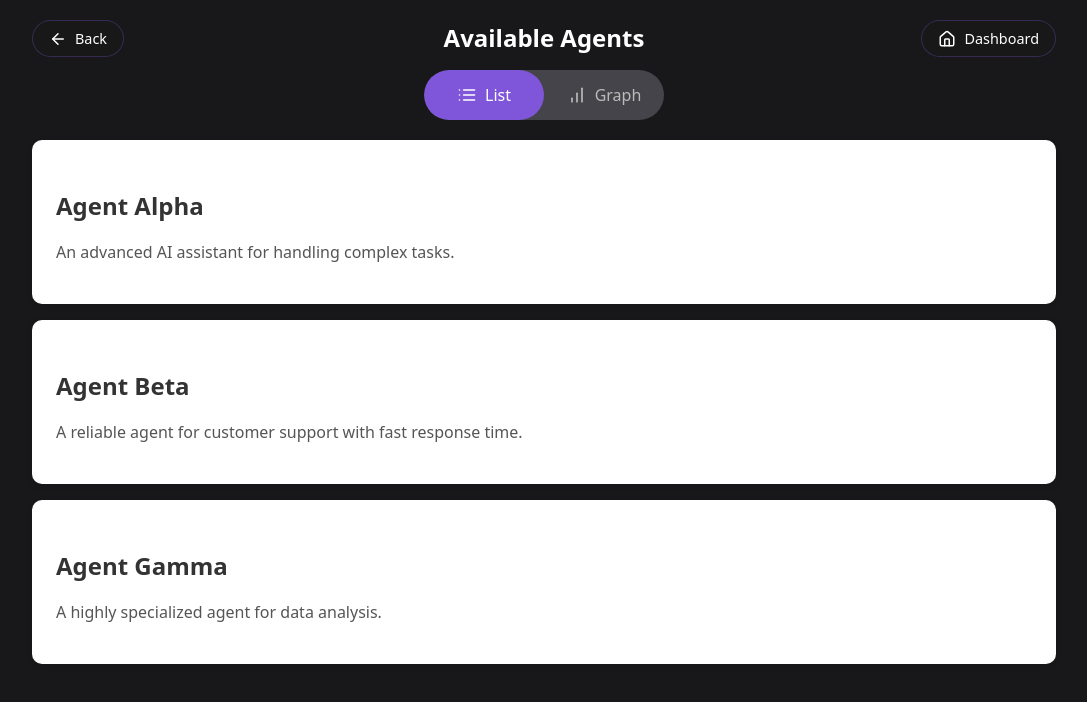
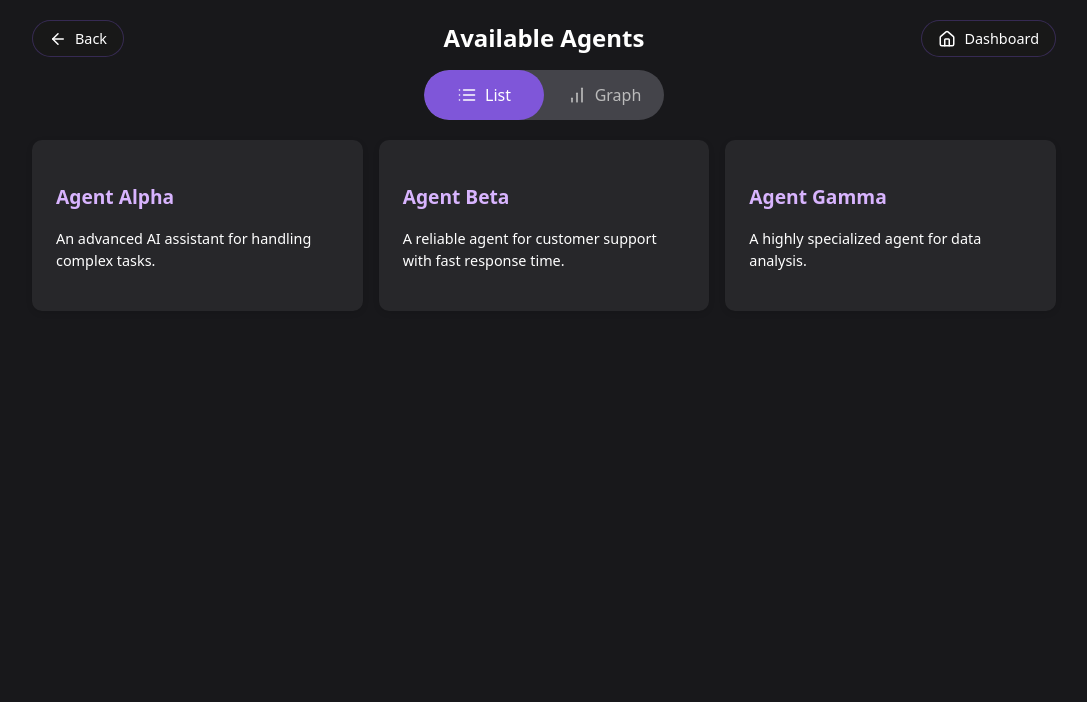
Before and after one commit to alvin-zhaf/Iris-deploy, a React (Vite) app in the folder frontend/: page /agents in a window 1280 px wide. Shown: the top 702 px of the page, without its empty margins (96-1183 px from the left). Built offline with nearby package versions, Linux system fonts and the light colour scheme.

Commit message:
improvements on agents page

```diff
--- a/frontend/src/screens/Agents.tsx
+++ b/frontend/src/screens/Agents.tsx
@@ -104,32 +104,43 @@ const ControlButton = styled.button`
 
 const AgentListContainer = styled.div`
   width: 80%;
-  margin-top: 140px; /* Leave space for header and toggle */
+  margin-top: 140px; /* Increased margin to avoid being stuck at the top */
+  display: grid;
+  grid-template-columns: repeat(
+    auto-fill,
+    minmax(250px, 1fr)
+  ); /* Grid layout */
+  gap: 1rem; /* Spacing between cards */
+  padding-bottom: 2rem; /* Add some bottom padding */
 `;
 
-const AgentCard = styled.div`
-  background-color: #fff;
+const AgentCard = styled.div<{ isExpanded: boolean }>`
+  background-color: #27272a;
   border-radius: 10px;
   box-shadow: 0 2px 6px rgba(0, 0, 0, 0.1);
-  padding: 1.5rem;
-  margin-bottom: 1rem;
-  transition: transform 0.3s ease;
+  padding: 1.5rem; /* Increased padding */
+  cursor: pointer;
+  transition: transform 0.3s ease, box-shadow 0.3s ease;
 
   &:hover {
-    transform: scale(1.02);
+    transform: scale(1.05);
+    border: 2px solid #d8b4fe; /* Pink border highlight on hover */
   }
+
+  transform: ${(props) =>
+    props.isExpanded ? "scale(1.05)" : "scale(1)"}; /* Scale on click */
 `;
 
 const AgentTitle = styled.h3`
-  font-size: 1.5rem;
+  font-size: 1.2rem;
   margin-bottom: 1rem;
-  color: #333;
+  color: #d8b4fe;
 `;
 
 const AgentDescription = styled.p`
-  font-size: 1rem;
+  font-size: 0.9rem;
   margin-bottom: 1rem;
-  color: #555;
+  color: #fff;
 `;
 
 const PerformanceMetrics = styled.div`
@@ -206,18 +217,27 @@ const SwitchCircle = styled.div<{ active: boolean }>`
 const agentsData = [
   {
     name: "Agent Alpha",
+    owner: "John Doe",
     description: "An advanced AI assistant for handling complex tasks.",
+    timeCreated: "2023-01-15",
+    freqUsed: "1500 times",
     performance: { speed: "90%", accuracy: "85%" },
   },
   {
     name: "Agent Beta",
+    owner: "Jane Smith",
     description:
       "A reliable agent for customer support with fast response time.",
+    timeCreated: "2023-02-20",
+    freqUsed: "1000 times",
     performance: { speed: "80%", accuracy: "90%" },
   },
   {
     name: "Agent Gamma",
+    owner: "Michael Lee",
     description: "A highly specialized agent for data analysis.",
+    timeCreated: "2023-03-10",
+    freqUsed: "1200 times",
     performance: { speed: "70%", accuracy: "95%" },
   },
 ];
@@ -227,6 +247,10 @@ const agentsData = [
 const Agents: React.FC = () => {
   // false: List view, true: Graph (3D universe) view.
   const [isDetailView, setIsDetailView] = useState(false);
+  // Track which agent card is expanded
+  const [expandedAgentIndex, setExpandedAgentIndex] = useState<number | null>(
+    null
+  );
 
   const toggleView = () => {
     setIsDetailView((prev) => !prev);
@@ -238,6 +262,10 @@ const Agents: React.FC = () => {
 
   const goToDashboard = () => {
     window.location.href = "/dashboard";
+  };
+
+  const toggleAgentExpanded = (index: number) => {
+    setExpandedAgentIndex(expandedAgentIndex === index ? null : index);
   };
 
   return (
@@ -270,16 +298,26 @@ const Agents: React.FC = () => {
       {!isDetailView && (
         <AgentListContainer>
           {agentsData.map((agent, index) => (
-            <AgentCard key={index}>
+            <AgentCard
+              key={index}
+              isExpanded={expandedAgentIndex === index}
+              onClick={() => toggleAgentExpanded(index)}
+            >
               <AgentTitle>{agent.name}</AgentTitle>
               <AgentDescription>{agent.description}</AgentDescription>
-              {isDetailView && (
+              {expandedAgentIndex === index && (
                 <PerformanceMetrics>
                   <p>
                     <strong>Speed:</strong> {agent.performance.speed}
                   </p>
                   <p>
                     <strong>Accuracy:</strong> {agent.performance.accuracy}
+                  </p>
+                  <p>
+                    <strong>Created:</strong> {agent.timeCreated}
+                  </p>
+                  <p>
+                    <strong>Used:</strong> {agent.freqUsed}
                   </p>
                 </PerformanceMetrics>
               )}
```
